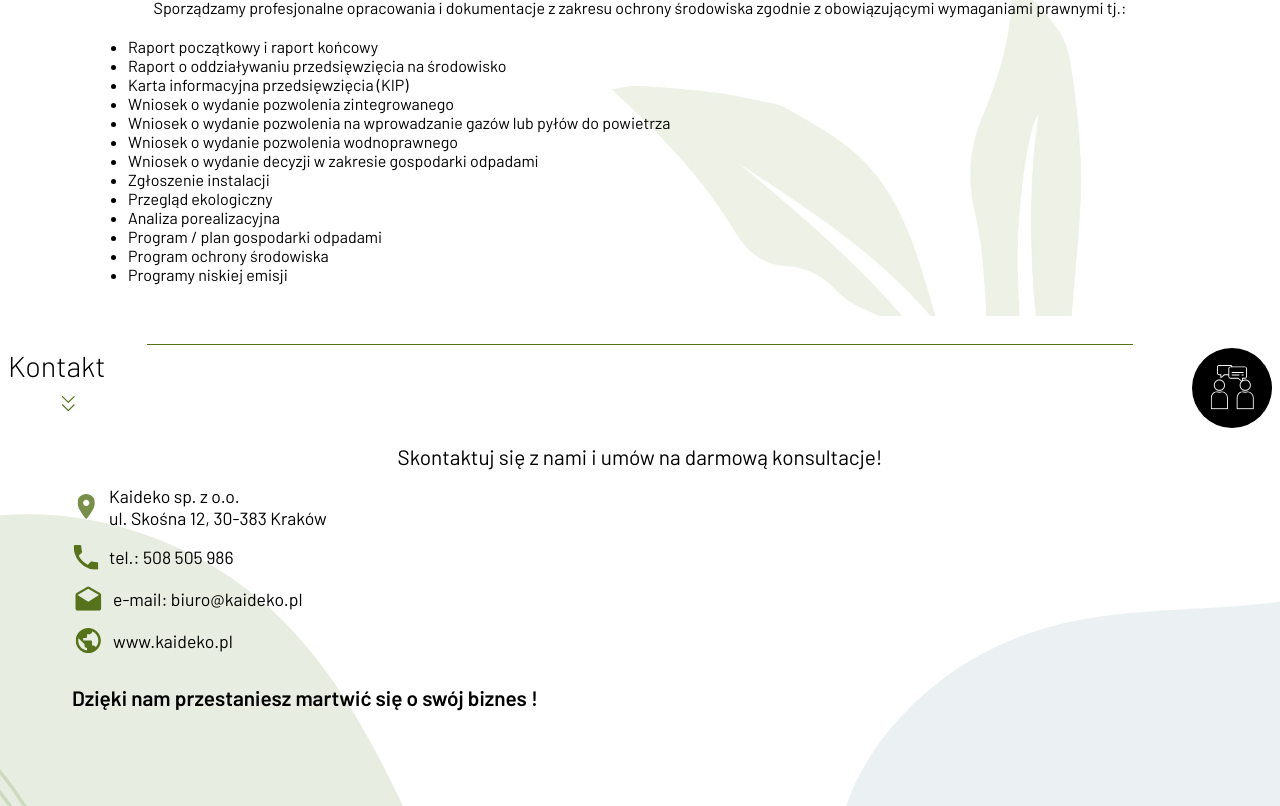
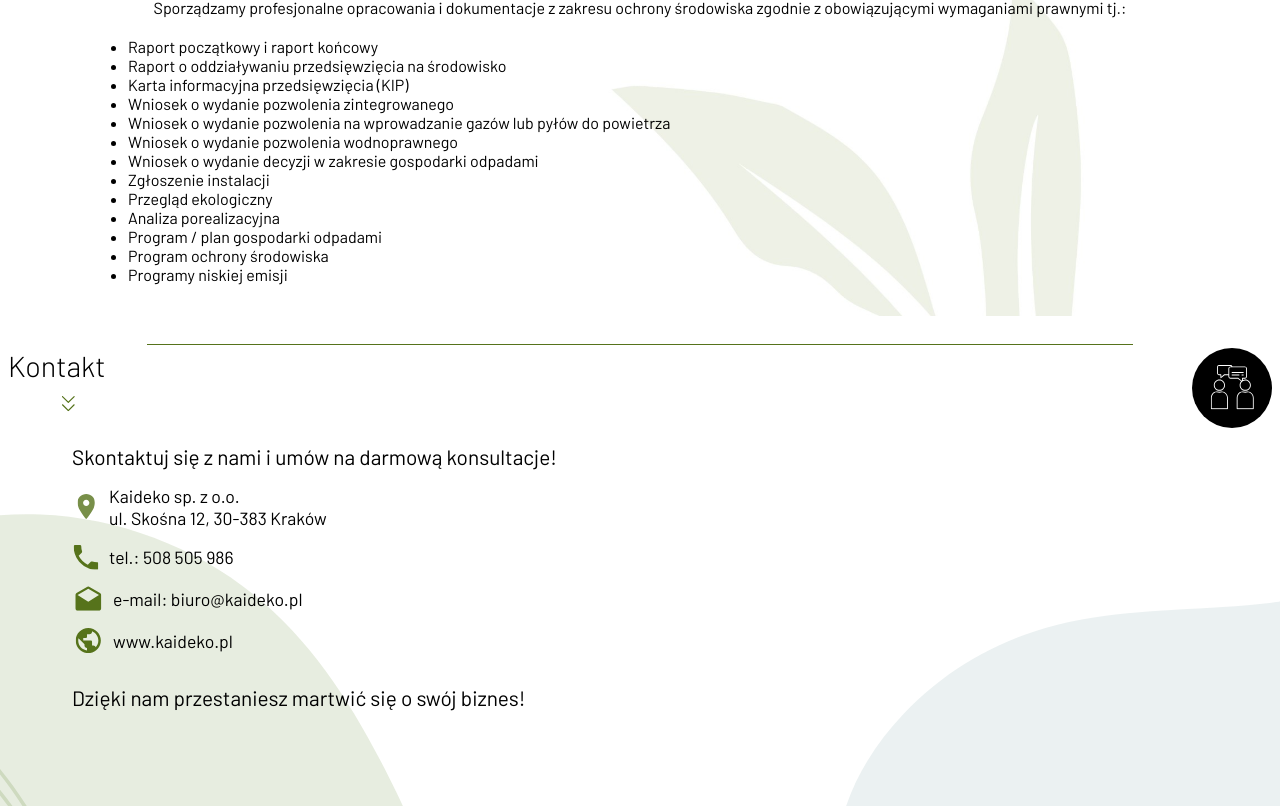
Before and after one commit to lmadeyzen/kaideko, a React (Vite) app: page / in a window 1280 px wide. Shown: the part 4574-5380 px from the top of the page. Built offline with nearby package versions, Linux system fonts and the light colour scheme.

Commit message:
update footer

```diff
--- a/src/sections/Footer/index.tsx
+++ b/src/sections/Footer/index.tsx
@@ -9,7 +9,6 @@
   position: relative;
   max-width: 100vw;
   overflow: hidden;
-  /* height: 500px; */
   font-size: 1.3rem;
 `;
 
@@ -51,13 +50,10 @@
 
   & > :last-child {
     margin-top: 1rem;
-    font-weight: 600;
   }
 `;
 
-const P = styled.p`
-  text-align: center;
-`;
+const P = styled.p``;
 
 const ContactElement = styled.div`
   display: flex;
@@ -76,8 +72,8 @@
       <SectionHeader text="Kontakt" iconSize={2.8} icon={icons.people} />
       <LeftElement>{icons.footerRight}</LeftElement>
       <RightElement>{icons.footer}</RightElement>
-      <P>Skontaktuj się z nami i umów na darmową konsultacje!</P>
       <Contact>
+        <P>Skontaktuj się z nami i umów na darmową konsultacje!</P>
         <ContactElement>
           {icons.pin}
           <p>
@@ -97,7 +93,7 @@
           {icons.web}
           <p>www.kaideko.pl</p>
         </ContactElement>
-        <p>Dzięki nam przestaniesz martwić się o swój biznes !</p>
+        <p>Dzięki nam przestaniesz martwić się o swój biznes!</p>
       </Contact>
     </StyledFooter>
   );
```
